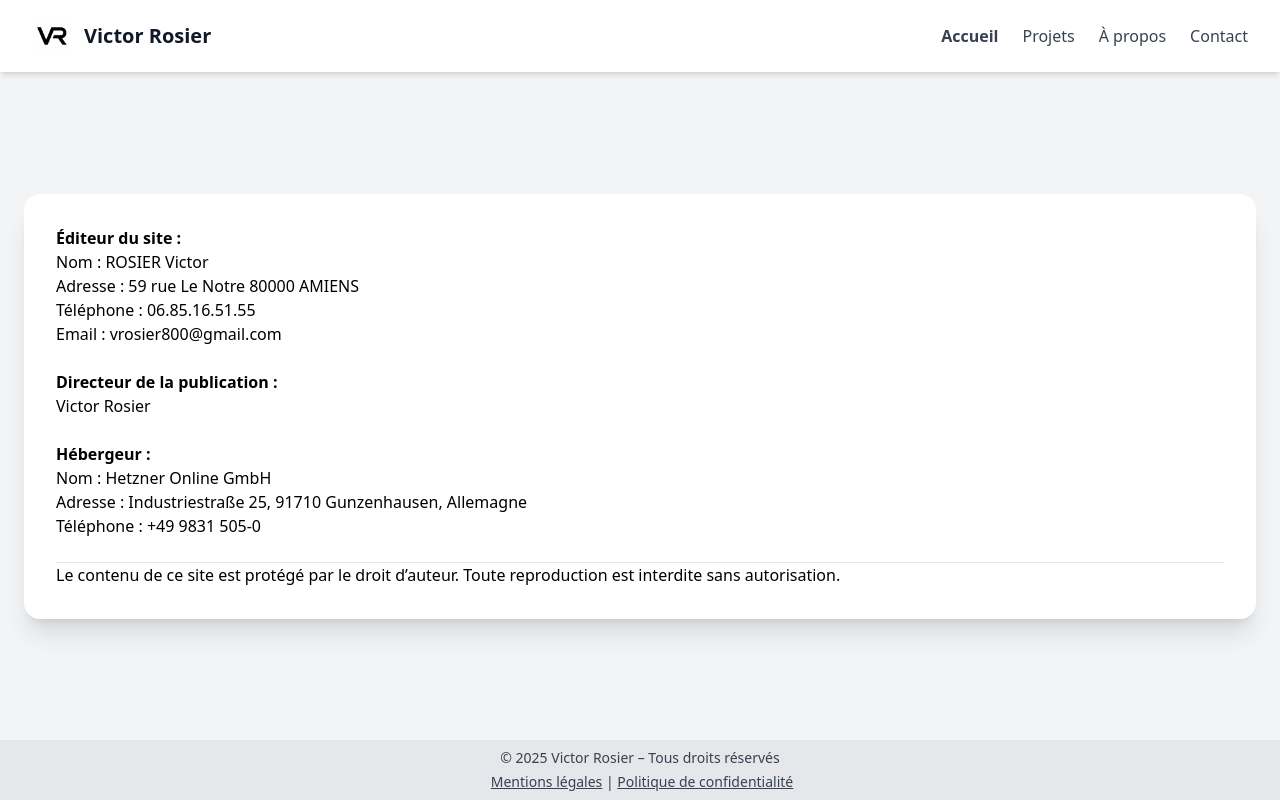
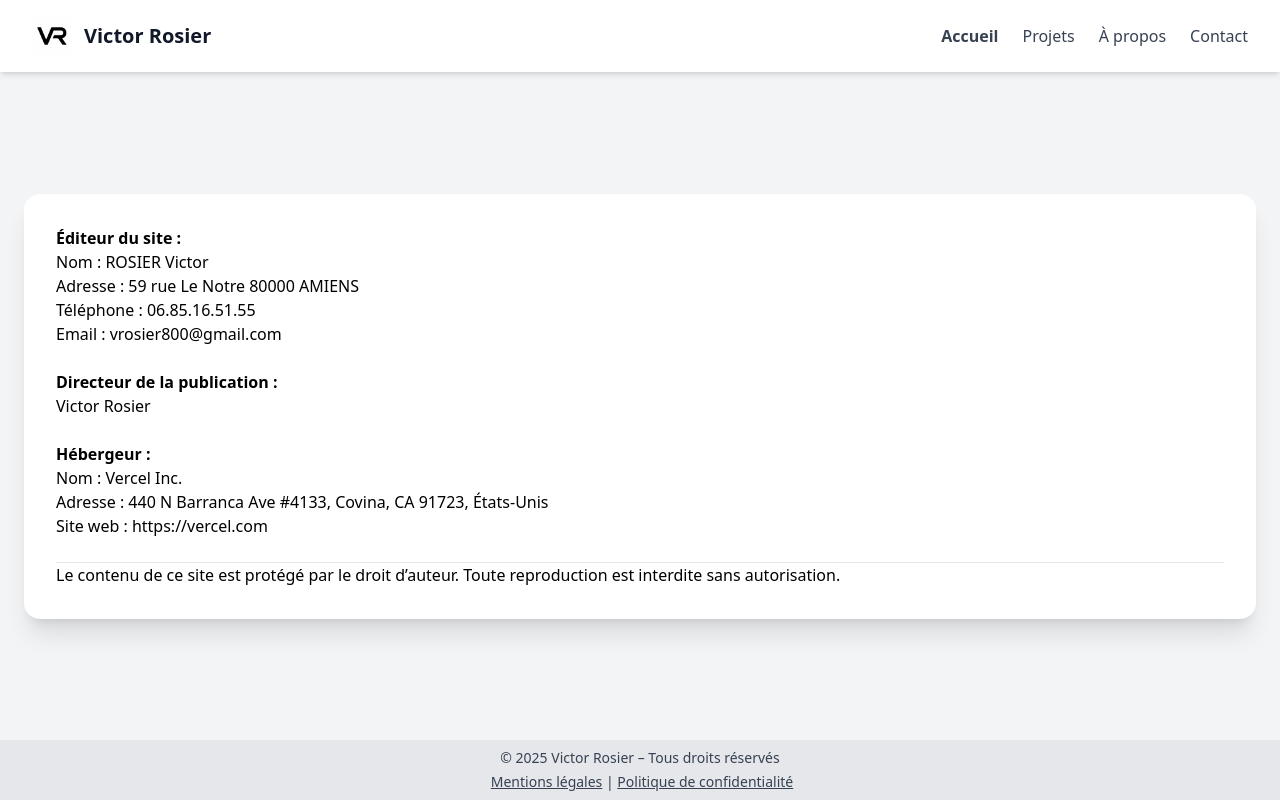
Before and after one commit to Vrosier800/portfolio_2.0, a React (Vite) app: page /mentions-legales in a window 1280 px wide. Built offline with nearby package versions, Linux system fonts and the light colour scheme.

Commit message:
Changement mentions légales et taille de la card de la page projets

```diff
--- a/src/pages/ConfidentialityPolitics.jsx
+++ b/src/pages/ConfidentialityPolitics.jsx
@@ -16,7 +16,8 @@ export default function ConfidentialityPolitics() {
 
                     <p>Conformément au <strong>RGPD</strong>, vous disposez d’un droit d’accès,
                         de rectification et de suppression des données vous concernant. Pour exercer ce droit,
-                        contactez-nous à <a className="text-blue-600 hover:text-purple-600" href="mailto:rosiervictor_dev@outlook.com">rosiervictor_dev@outlook.com</a>.
+                        contactez-nous à <a className="text-blue-600 hover:text-purple-600"
+                                            href="mailto:rosiervictor_dev@outlook.com">rosiervictor_dev@outlook.com</a>.
                     </p>
                     <br/>
 
@@ -27,8 +28,15 @@ export default function ConfidentialityPolitics() {
                     </p>
                     <br/>
 
+                    <p>Ce site est hébergé par <strong>Vercel Inc.</strong>, basé aux États-Unis.
+                        Les données peuvent être transférées en dehors de l’Union européenne.
+                        Vercel met en place des garanties appropriées pour encadrer ces transferts, notamment via des
+                        clauses contractuelles types approuvées par la Commission européenne.
+                    </p>
+
                     <p>Pour plus d’informations, consultez la CNIL :
-                        <a className="text-blue-600 hover:text-purple-600" href="https://www.cnil.fr" target="_blank" rel="noopener noreferrer">www.cnil.fr</a>
+                        <a className="text-blue-600 hover:text-purple-600" href="https://www.cnil.fr" target="_blank"
+                           rel="noopener noreferrer">www.cnil.fr</a>
                     </p>
 
                     <p className="text-sm text-gray-500 mt-4">Dernière mise à jour : juin 2025</p>
--- a/src/pages/LegalNotices.jsx
+++ b/src/pages/LegalNotices.jsx
@@ -30,11 +30,12 @@ export default function LegalNotices() {
                     <p>
                         <strong className="bold">Hébergeur :</strong>
                         <br/>
-                        Nom : Hetzner Online GmbH
+                        Nom : Vercel Inc.
                         <br/>
-                        Adresse : Industriestraße 25, 91710 Gunzenhausen, Allemagne
+                        Adresse : 440 N Barranca Ave #4133, Covina, CA 91723, États-Unis
                         <br/>
-                        Téléphone : +49 9831 505-0
+                        Site web : https://vercel.com
+
                     </p>
 
                     <br/>
--- a/src/pages/Projets.jsx
+++ b/src/pages/Projets.jsx
@@ -9,7 +9,7 @@ export default function Projets() {
         <>
             <Layout className="bg-gray-100 min-h-screen flex flex-col">
                     <PageWrapper
-                        className="bg-white rounded-2xl shadow-xl p-8 max-w-7xl w-full md:h-[559px] overflow-y-auto"
+                        className="bg-white rounded-2xl shadow-xl p-8 max-w-7xl w-full max-h-[71vh] overflow-y-auto"
                     >
                         <h2 className="text-3xl font-semibold mb-4 text-left">Projet Mariage Symfony</h2>
                         <p className="text-gray-600 mb-8 text-left max-w-full">
```
